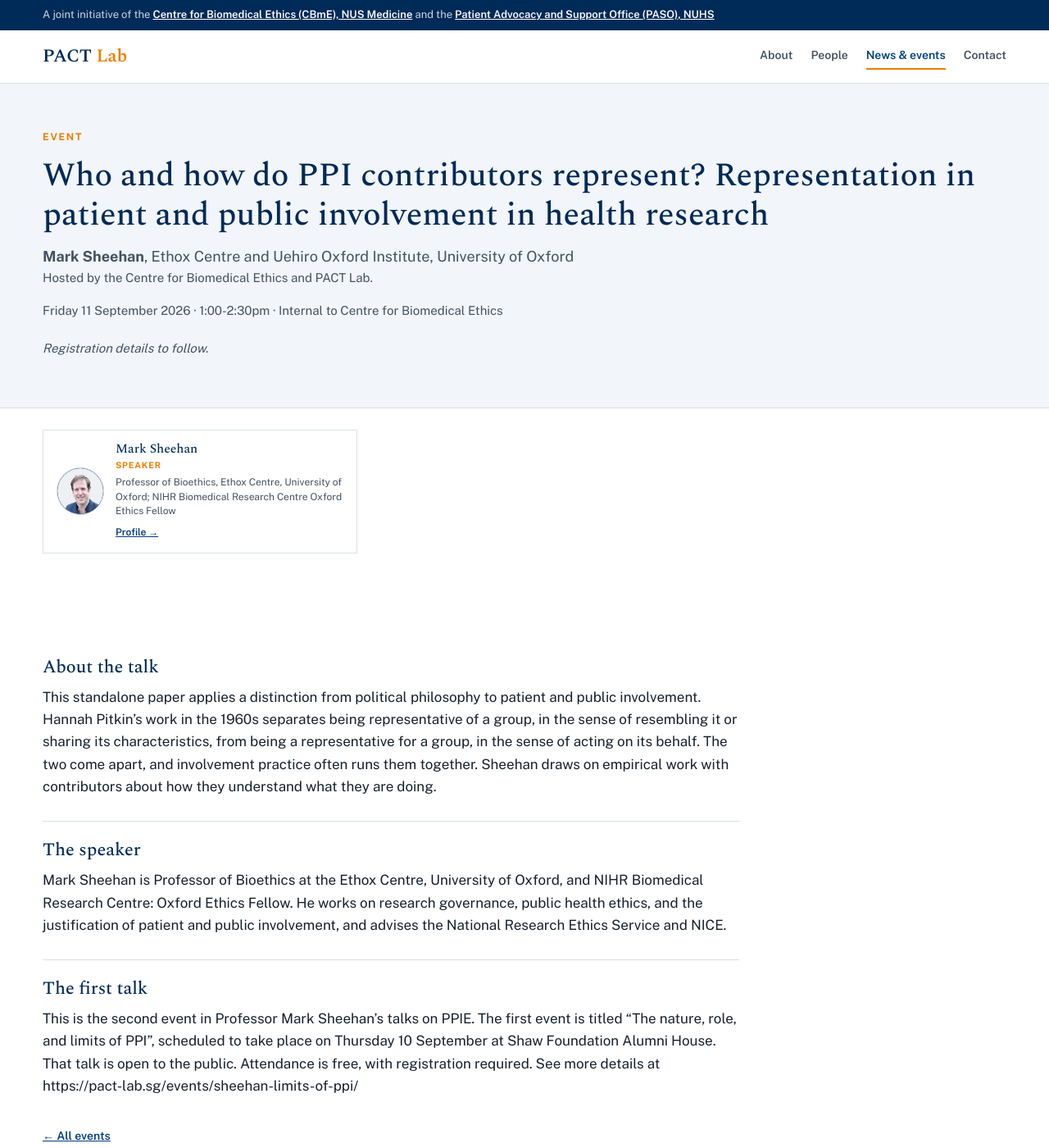
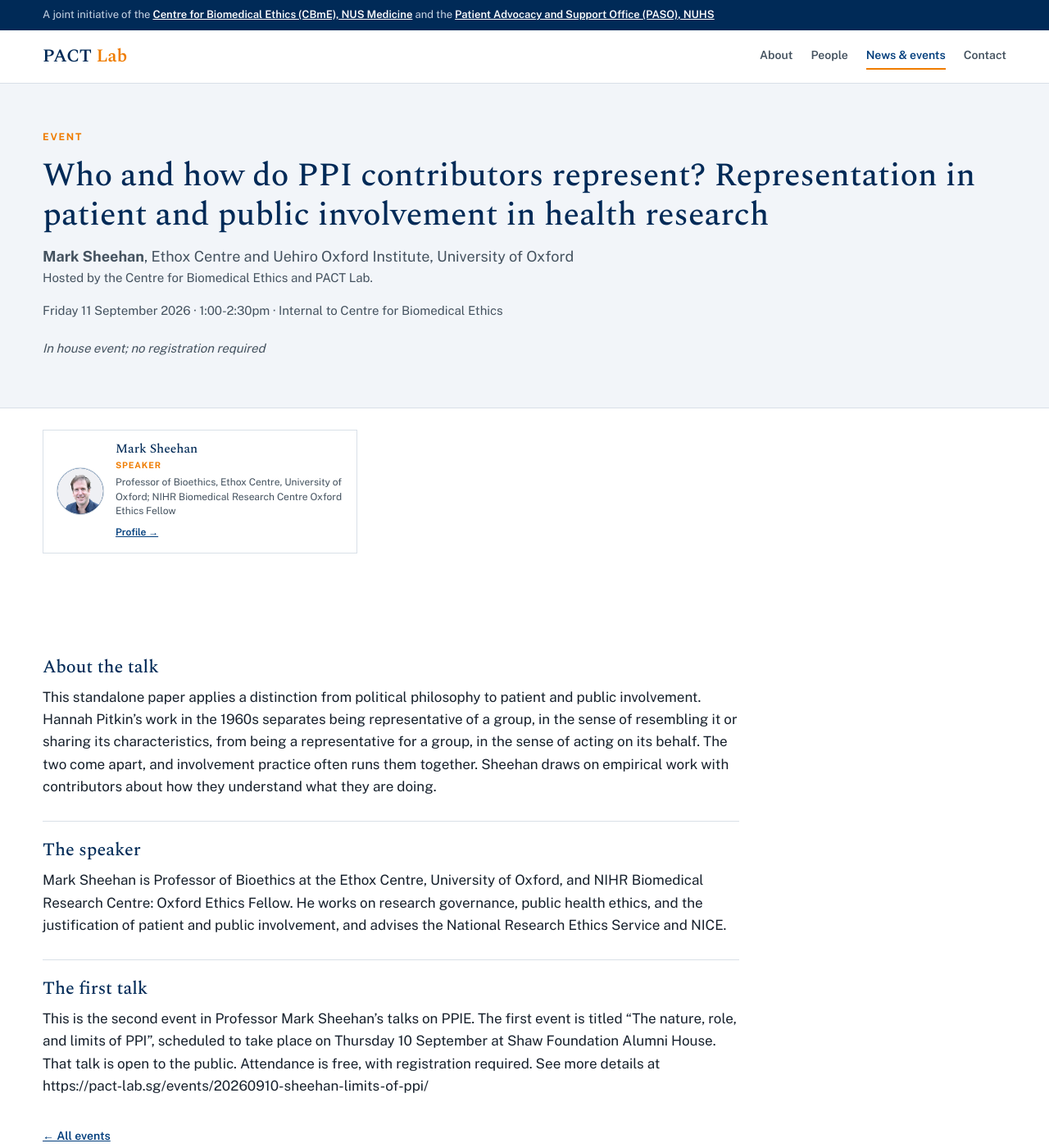
Before and after one commit to earp-lab/pact-lab, a Jekyll site: the page built from _events/20260911-sheehan-representation.md, in a window 1280 px wide and 1400 px high. Shown: the whole window at 82% size. Built offline with Jekyll 4.4.1, drawn with Linux system fonts in a browser that asks for light colours.

Commit message:
Update and rename sheehan-representation.md to 20260911-sheehan-representation.md

```diff
--- a/_events/sheehan-representation.md
+++ b/_events/20260911-sheehan-representation.md
@@ -7,6 +7,8 @@ time: "1:00-2:30pm"
 location: "Internal to Centre for Biomedical Ethics"
 host: "Hosted by the Centre for Biomedical Ethics and PACT Lab."
 blurb: "An internal seminar for the Centre for Biomedical Ethics. Not open to the public. A standalone paper applying distinctions from political philosophy to patient and public involvement."
+registration: ""
+registration_note: "In house event; no registration required"
 speakers:
   - name: "Mark Sheehan"
     photo: "people/mark-sheehan.jpg"
@@ -26,4 +28,4 @@ Mark Sheehan is Professor of Bioethics at the Ethox Centre, University of Oxford
 ## The first talk
 
 This is the second event in Professor Mark Sheehan's talks on PPIE. The first event is titled "The nature, role, and limits of PPI", scheduled to take place on Thursday 10 September at Shaw Foundation Alumni House. That talk is open to the public.
-Attendance is free, with registration required. See more details at https://pact-lab.sg/events/sheehan-limits-of-ppi/
+Attendance is free, with registration required. See more details at https://pact-lab.sg/events/20260910-sheehan-limits-of-ppi/
```
